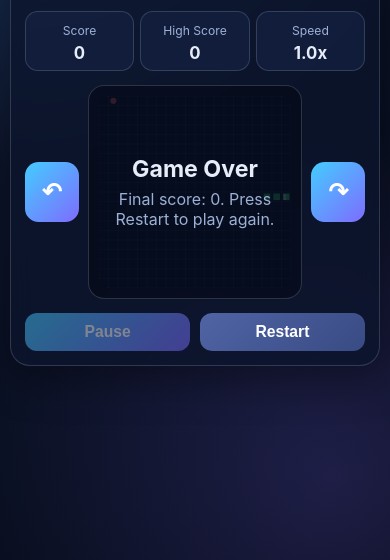
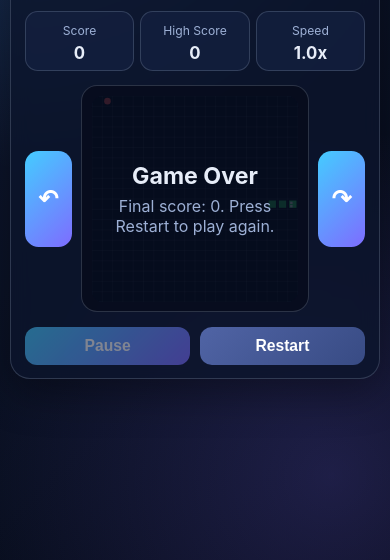
Before and after one commit to UpcaseM/arcade-game-hub, a plain HTML site: page index.html in a window 390 px wide. Both pictures are taken after a click on the button "Play Snake". Shown: the part 284-844 px from the top of the page. Drawn offline with Linux system fonts and the light colour scheme.

Commit message:
feat: polish arcade hub gameplay and styling

```diff
--- a/script.js
+++ b/script.js
@@ -92,6 +92,8 @@ const INITIAL_MOVE_DELAY = 115;
 const MIN_MOVE_DELAY = 58;
 const SPEED_UP_EVERY = 4;
 const SPEED_STEP = 5;
+const MAX_QUEUED_TURNS = 2;
+const MAX_STEPS_PER_FRAME = 3;
 
 const DIRECTION_ORDER = ['up', 'right', 'down', 'left'];
 const DIRECTION_VECTORS = {
@@ -103,6 +105,10 @@ const DIRECTION_VECTORS = {
 
 const canvas = document.getElementById('gameCanvas');
 const ctx = canvas.getContext('2d');
+const snakePanel = document.querySelector('#snakeScreen .game-panel');
+
+const boardLayerCanvas = document.createElement('canvas');
+const boardLayerContext = boardLayerCanvas.getContext('2d');
 
 const snakeScoreElement = document.getElementById('score');
 const snakeHighScoreElement = document.getElementById('highScore');
@@ -136,7 +142,7 @@ let lastFrameTime = 0;
 let accumulatedTime = 0;
 
 function resizeSnakeCanvas() {
-  const cssSize = Math.floor(canvas.clientWidth);
+  const cssSize = Math.floor(canvas.getBoundingClientRect().width);
 
   if (cssSize <= 0) {
     return;
@@ -148,6 +154,42 @@ function resizeSnakeCanvas() {
   if (canvas.width !== nextSize || canvas.height !== nextSize) {
     canvas.width = nextSize;
     canvas.height = nextSize;
+    rebuildSnakeBoardLayer();
+  }
+}
+
+function rebuildSnakeBoardLayer() {
+  if (!canvas.width || !canvas.height || !boardLayerContext) {
+    return;
+  }
+
+  if (boardLayerCanvas.width !== canvas.width || boardLayerCanvas.height !== canvas.height) {
+    boardLayerCanvas.width = canvas.width;
+    boardLayerCanvas.height = canvas.height;
+  }
+
+  const boardSize = boardLayerCanvas.width;
+  const cellSize = boardSize / GRID_SIZE;
+
+  boardLayerContext.clearRect(0, 0, boardSize, boardSize);
+  boardLayerContext.fillStyle = '#070f25';
+  boardLayerContext.fillRect(0, 0, boardSize, boardSize);
+
+  boardLayerContext.strokeStyle = 'rgba(173, 194, 236, 0.12)';
+  boardLayerContext.lineWidth = Math.max(1, boardSize / 520);
+
+  for (let index = 0; index <= GRID_SIZE; index += 1) {
+    const offset = index * cellSize;
+
+    boardLayerContext.beginPath();
+    boardLayerContext.moveTo(offset, 0);
+    boardLayerContext.lineTo(offset, boardSize);
+    boardLayerContext.stroke();
+
+    boardLayerContext.beginPath();
+    boardLayerContext.moveTo(0, offset);
+    boardLayerContext.lineTo(boardSize, offset);
+    boardLayerContext.stroke();
   }
 }
 
@@ -245,9 +287,22 @@ function queueSnakeTurn(turnDirection) {
     return;
   }
 
-  if (queuedTurns.length < 4) {
-    queuedTurns.push(turnDirection);
+  if (turnDirection !== 'left' && turnDirection !== 'right') {
+    return;
   }
+
+  const lastQueuedTurn = queuedTurns[queuedTurns.length - 1];
+
+  if (lastQueuedTurn === turnDirection) {
+    return;
+  }
+
+  if (queuedTurns.length >= MAX_QUEUED_TURNS) {
+    queuedTurns[queuedTurns.length - 1] = turnDirection;
+    return;
+  }
+
+  queuedTurns.push(turnDirection);
 }
 
 function moveSnake() {
@@ -308,27 +363,12 @@ function moveSnake() {
 }
 
 function drawSnakeBoard() {
-  const boardSize = canvas.width;
-  const cellSize = boardSize / GRID_SIZE;
+  if (boardLayerCanvas.width !== canvas.width || boardLayerCanvas.height !== canvas.height) {
+    rebuildSnakeBoardLayer();
+  }
 
-  ctx.fillStyle = '#070f25';
-  ctx.fillRect(0, 0, boardSize, boardSize);
-
-  ctx.strokeStyle = 'rgba(173, 194, 236, 0.12)';
-  ctx.lineWidth = Math.max(1, boardSize / 520);
-
-  for (let index = 0; index <= GRID_SIZE; index += 1) {
-    const offset = index * cellSize;
-
-    ctx.beginPath();
-    ctx.moveTo(offset, 0);
-    ctx.lineTo(offset, boardSize);
-    ctx.stroke();
-
-    ctx.beginPath();
-    ctx.moveTo(0, offset);
-    ctx.lineTo(boardSize, offset);
-    ctx.stroke();
+  if (boardLayerCanvas.width && boardLayerCanvas.height) {
+    ctx.drawImage(boardLayerCanvas, 0, 0);
   }
 }
 
@@ -392,14 +432,20 @@ function snakeGameLoop(timestamp) {
 
   if (snakeRunning && !snakePaused && !snakeGameOver) {
     accumulatedTime += clamp(elapsed, 0, 120);
+    let steppedFrames = 0;
 
-    while (accumulatedTime >= moveDelay) {
+    while (accumulatedTime >= moveDelay && steppedFrames < MAX_STEPS_PER_FRAME) {
       moveSnake();
       accumulatedTime -= moveDelay;
+      steppedFrames += 1;
 
       if (snakeGameOver) {
         break;
       }
+    }
+
+    if (steppedFrames === MAX_STEPS_PER_FRAME && accumulatedTime > moveDelay) {
+      accumulatedTime = moveDelay * 0.5;
     }
   }
 
@@ -426,6 +472,20 @@ function pauseSnakeIfNeeded() {
   if (snakeRunning && !snakePaused && !snakeGameOver) {
     toggleSnakePause(true);
   }
+}
+
+function setupSnakeResizeTracking() {
+  if (!snakePanel || typeof ResizeObserver !== 'function') {
+    return;
+  }
+
+  const resizeObserver = new ResizeObserver(() => {
+    if (currentScreen === 'snake') {
+      resizeSnakeCanvas();
+    }
+  });
+
+  resizeObserver.observe(snakePanel);
 }
 
 function bindInstantButton(button, handler) {
@@ -785,6 +845,7 @@ function init() {
   updateColorHud();
 
   showScreen('menu');
+  setupSnakeResizeTracking();
   requestAnimationFrame(snakeGameLoop);
 }
 
--- a/styles.css
+++ b/styles.css
@@ -103,6 +103,13 @@ body {
   display: grid;
   gap: 0.6rem;
   background: linear-gradient(145deg, rgba(21, 35, 71, 0.92), rgba(13, 23, 48, 0.92));
+  transition: transform 160ms ease, border-color 160ms ease, box-shadow 160ms ease;
+}
+
+.game-card:hover {
+  transform: translateY(-3px);
+  border-color: rgba(150, 182, 255, 0.46);
+  box-shadow: 0 16px 28px rgba(3, 8, 24, 0.35);
 }
 
 .game-card h2 {
@@ -165,7 +172,7 @@ body {
 
 .snake-shell {
   display: grid;
-  grid-template-columns: 4.2rem minmax(220px, 1fr) 4.2rem;
+  grid-template-columns: clamp(3.2rem, 9vw, 4.2rem) minmax(220px, 1fr) clamp(3.2rem, 9vw, 4.2rem);
   align-items: center;
   gap: 0.6rem;
 }
@@ -209,11 +216,20 @@ body {
 }
 
 .turn-btn {
+  width: 100%;
+  min-width: 0;
   min-height: clamp(4.2rem, 16vw, 6rem);
   border-radius: 0.85rem;
   font-size: clamp(1.5rem, 5vw, 2rem);
+  font-weight: 700;
   padding: 0;
+  user-select: none;
+  -webkit-tap-highlight-color: transparent;
   touch-action: manipulation;
+}
+
+.turn-btn:active {
+  filter: brightness(1.15);
 }
 
 .actions {
@@ -329,7 +345,14 @@ button:disabled {
 
 @media (max-width: 860px) {
   .snake-shell {
-    grid-template-columns: 3.35rem minmax(180px, 1fr) 3.35rem;
+    grid-template-columns: clamp(2.9rem, 12vw, 3.5rem) minmax(180px, 1fr) clamp(2.9rem, 12vw, 3.5rem);
+  }
+}
+
+@media (pointer: coarse) {
+  .turn-btn {
+    min-height: clamp(5rem, 20vw, 7.2rem);
+    font-size: clamp(1.8rem, 7vw, 2.3rem);
   }
 }
 
@@ -347,7 +370,7 @@ button:disabled {
   }
 
   .turn-btn {
-    min-height: 3.8rem;
+    min-height: clamp(4.5rem, 27vw, 6rem);
   }
 
   .actions {
```
